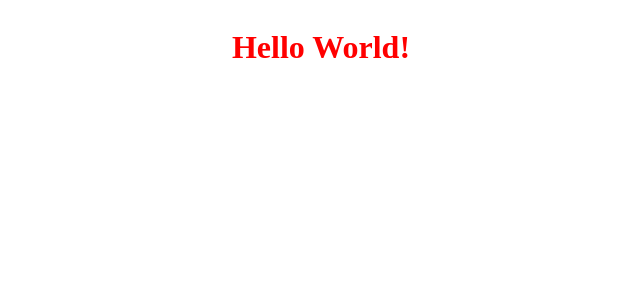
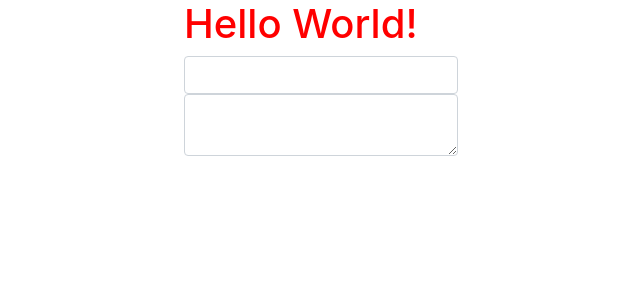
Before and after one commit to dmgig/vue-webpack-tut, a JavaScript app: page / in a window 1280 px wide. Shown: the top 300 px of the page, without its empty margins (319-959 px from the left). Built offline with nearby package versions, Linux system fonts and the light colour scheme.

Commit message:
add bootstrap, test with HelloComponent.vue

```diff
--- a/src/app.js
+++ b/src/app.js
@@ -1,5 +1,8 @@
+import * as $ from 'jquery';
+import 'bootstrap';
 import Vue from 'vue'
 import App from './App.vue'
+import "bootstrap/scss/bootstrap.scss";
 import '../assets/app.css'
 new Vue({
   el: '#app',
--- a/src/components/HelloComponent.vue
+++ b/src/components/HelloComponent.vue
@@ -1,5 +1,19 @@
 <template>
-  <h1>Hello {{ name }}!</h1>
+  <div>
+    <h1>Hello {{ name }}!</h1>
+    <div class="">
+      <div class="">
+        <input class="form-control" type="input" name="test" />
+      </div>
+      <div class="">
+
+      </div>
+      <textarea class="form-control"></textarea>
+      <div class="">
+
+      </div>
+    </div>
+  </div>
 </template>
 <script>
 export default {
--- a/webpack.config.dev.js
+++ b/webpack.config.dev.js
@@ -38,6 +38,34 @@ module.exports = {
       {
         test: /\.js$/,
         use: 'babel-loader'
+      },
+      {
+        test: /\.(scss)$/,
+        use: [
+          {
+            // Adds CSS to the DOM by injecting a `<style>` tag
+            loader: 'style-loader'
+          },
+          {
+            // Interprets `@import` and `url()` like `import/require()` and will resolve them
+            loader: 'css-loader'
+          },
+          {
+            // Loader for webpack to process CSS with PostCSS
+            loader: 'postcss-loader',
+            options: {
+              plugins: function () {
+                return [
+                  require('autoprefixer')
+                ];
+              }
+            }
+          },
+          {
+            // Loads a SASS/SCSS file and compiles it to CSS
+            loader: 'sass-loader'
+          }
+        ]
       }
     ]
   },
```
Also changed, not shown: package.json (+10 -1 lines), 1 other file (tests, documents, lock files or other folders).
